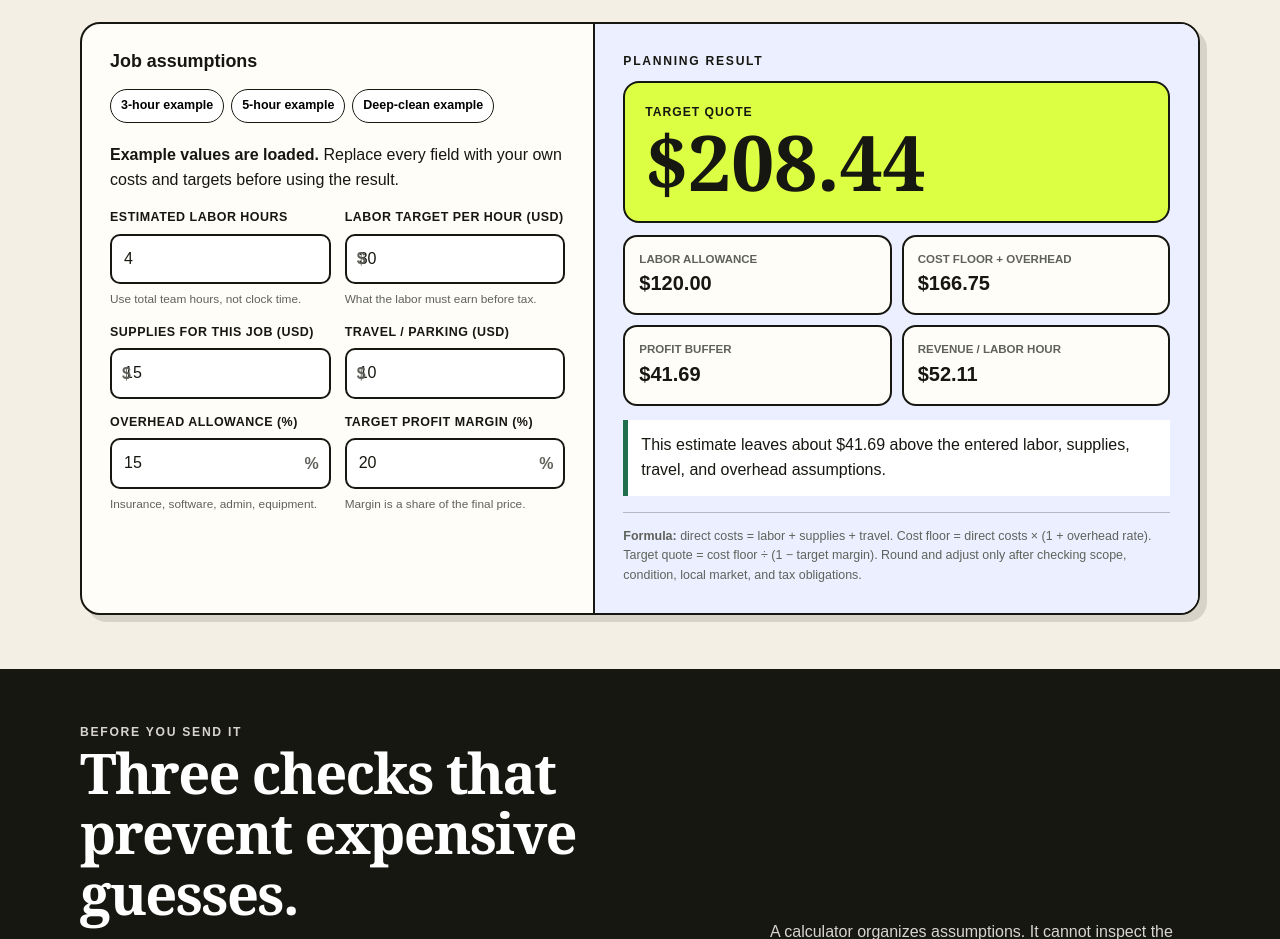
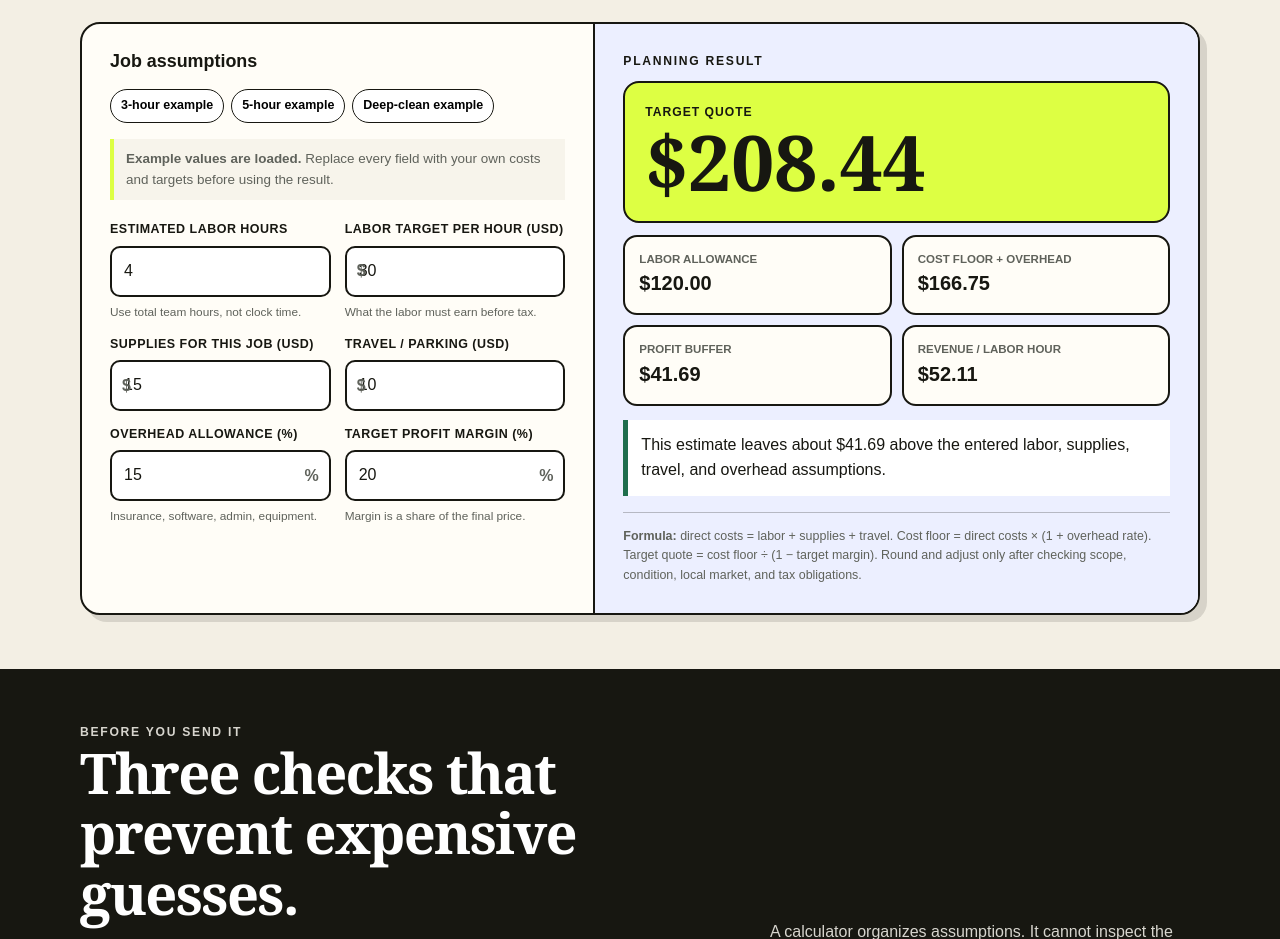
Before and after one commit to Jz77a/calmdesk-cleaning-tools, a plain HTML site: page index.html in a window 1280 px wide. Shown: the part 1040-1979 px from the top of the page. Drawn offline with Linux system fonts and the light colour scheme.

Commit message:
Improve clarity and release QA for styles.css

```diff
--- a/styles.css
+++ b/styles.css
@@ -155,6 +155,7 @@ input[type="number"] {
 }
 .input-help { color: var(--muted); font-size: 0.74rem; }
 .preset-row { display: flex; flex-wrap: wrap; gap: 7px; margin: 16px 0 20px; }
+.example-note { margin: -4px 0 20px; padding: 10px 12px; border-left: 4px solid var(--lime); background: #f7f4eb; color: var(--muted); font-size: 0.84rem; }
 .preset {
   padding: 6px 10px;
   border: 1.5px solid var(--ink);
```
